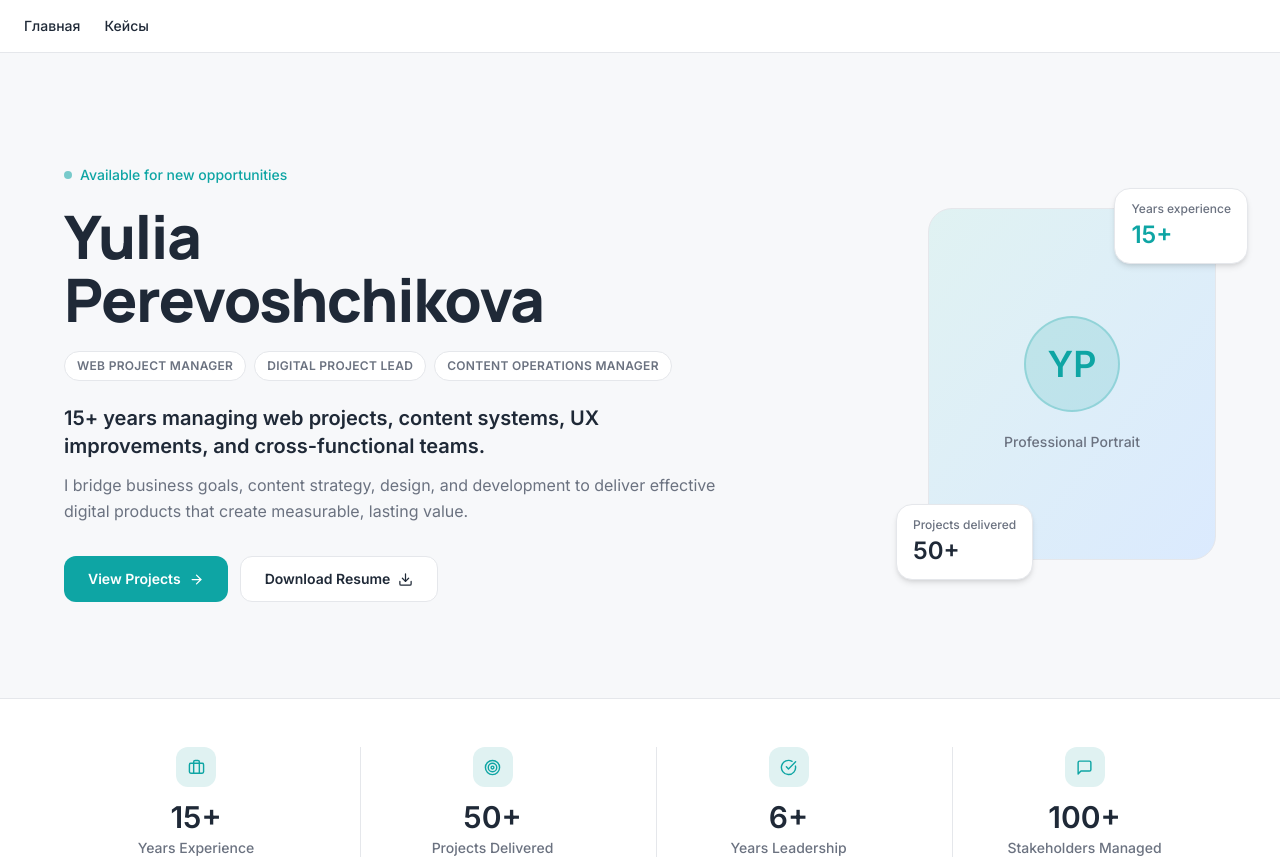
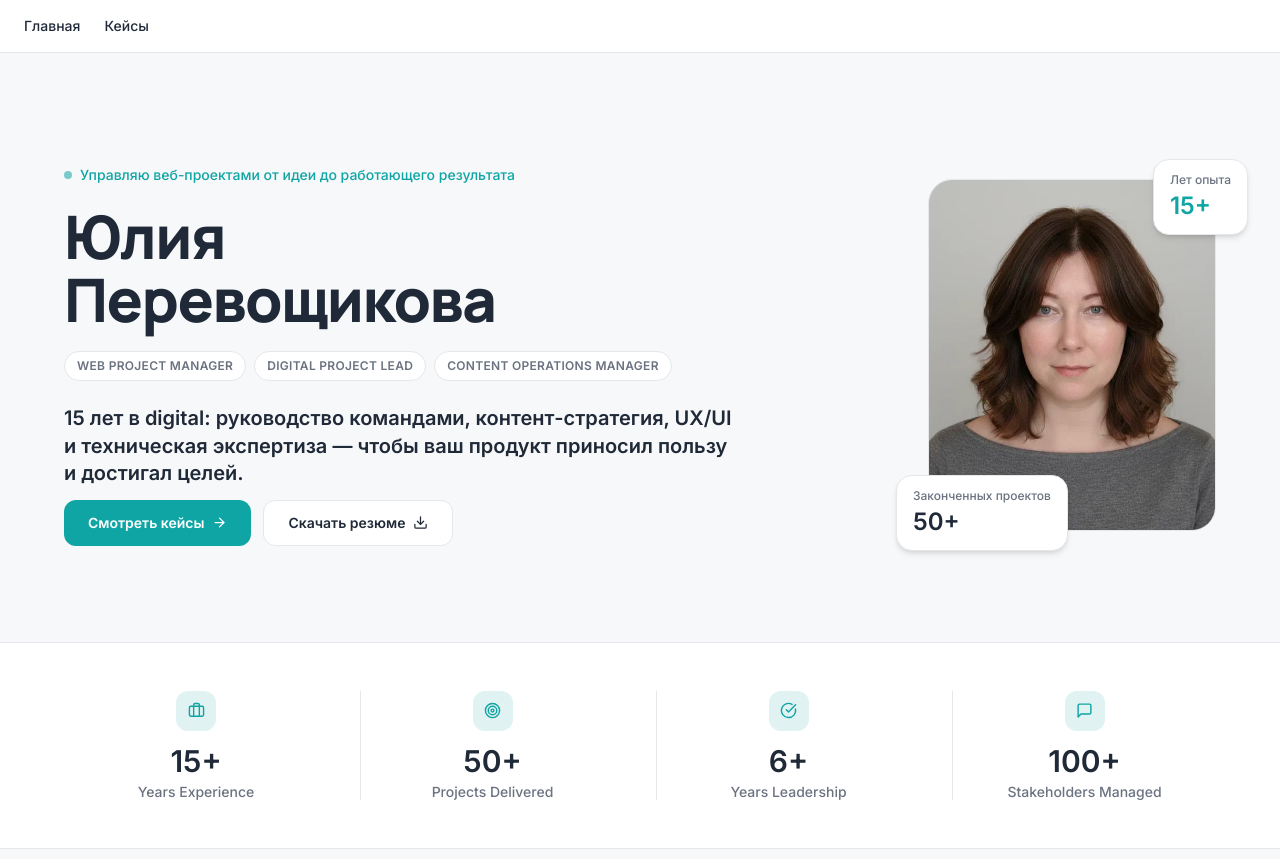
Before and after one commit to ylicezar/portfolio, a React (Vite) app: page / in a window 1280 px wide. Shown: the top 859 px of the page. Built offline with nearby package versions, Linux system fonts and the light colour scheme.

Commit message:
feat: add portrait photo, translate hero to Russian, update content

```diff
--- a/index.html
+++ b/index.html
@@ -5,7 +5,7 @@
 
       <meta charset="UTF-8" />
       <meta name="viewport" content="width=device-width, initial-scale=1.0" />
-      <title>Portfolio website for product manager (Community)</title>
+      <title>Портфолио, Руководитель digital проектов </title>
       <meta name="description" content="Showcases a product manager&#39;s portfolio and experience, helping professionals highlight skills and projects to attract potential employers or clients." />
       <meta name="robots" content="noindex, nofollow" />
       <style>html, body { height: 100%; margin: 0; } #root { height: 100%; }</style>
--- a/src/pages/Home.tsx
+++ b/src/pages/Home.tsx
@@ -202,10 +202,10 @@ function Hero() {
           <div className="max-w-2xl">
             <div className="flex items-center gap-2 mb-5">
               <span className="inline-block w-2 h-2 rounded-full bg-[#0EA5A4] animate-pulse" />
-              <span className="text-sm font-medium text-[#0EA5A4]">Available for new opportunities</span>
+              <span className="text-sm font-medium text-[#0EA5A4]">Управляю веб-проектами от идеи до работающего результата</span>
             </div>
             <h1 className="text-4xl sm:text-5xl md:text-6xl font-extrabold text-[#1F2937] leading-[1.05] tracking-tight mb-5">
-              Yulia<br />Perevoshchikova
+              Юлия<br />Перевощикова
             </h1>
             <div className="flex flex-wrap gap-2 mb-6">
               {["Web Project Manager", "Digital Project Lead", "Content Operations Manager"].map((t) => (
@@ -218,23 +218,23 @@ function Hero() {
               ))}
             </div>
             <p className="text-lg sm:text-xl font-bold text-[#1F2937] leading-snug mb-3">
-              15+ years managing web projects, content systems, UX improvements, and cross-functional teams.
+             15 лет в digital: руководство командами, контент-стратегия, UX/UI и техническая экспертиза — чтобы ваш продукт приносил пользу и достигал целей.
             </p>
-            <p className="text-sm sm:text-base text-[#6B7280] leading-relaxed mb-8">
+            {/* <p className="text-sm sm:text-base text-[#6B7280] leading-relaxed mb-8">
               I bridge business goals, content strategy, design, and development to deliver effective digital products that create measurable, lasting value.
-            </p>
+            </p>*/}
             <div className="flex flex-wrap gap-3">
               <a
                 href="#projects"
                 className="inline-flex items-center gap-2 bg-[#0EA5A4] text-white font-semibold px-5 sm:px-6 py-3 rounded-xl hover:bg-[#0d9190] transition-colors text-sm"
               >
-                View Projects <ArrowRight size={15} />
+                Смотреть кейсы <ArrowRight size={15} />
               </a>
               <a
                 href="#resume"
                 className="inline-flex items-center gap-2 bg-white border border-[#E5E7EB] text-[#1F2937] font-semibold px-5 sm:px-6 py-3 rounded-xl hover:border-[#0EA5A4] hover:text-[#0EA5A4] transition-colors text-sm"
               >
-                Download Resume <Download size={15} />
+                Скачать резюме <Download size={15} />
               </a>
             </div>
           </div>
@@ -242,20 +242,28 @@ function Hero() {
           {/* Portrait — desktop only */}
 <div className="hidden md:flex justify-end">
   <div className="relative">
-              <div className="w-64 lg:w-72 h-80 lg:h-[22rem] rounded-3xl bg-gradient-to-br from-[#E0F2F2] to-[#DBEAFE] flex flex-col items-center justify-center gap-3 border border-[#E5E7EB]">
-                <div className="w-24 h-24 rounded-full bg-[#0EA5A4]/15 border-2 border-[#0EA5A4]/25 flex items-center justify-center">
-                  <span className="text-4xl font-black text-[#0EA5A4]">YP</span>
+    {/* Сам портрет — фото на всю карточку */}
+    <div className="w-64 lg:w-72 h-80 lg:h-[22rem] rounded-3xl overflow-hidden border border-[#E5E7EB]">
+      <img
+        src="/Perevoshchikova.webp"
+        alt="Юлия Перевощикова"
+        className="w-full h-full object-cover"
+      />
     </div>
-                <p className="text-sm font-medium text-[#6B7280] mt-2">Professional Portrait</p>
-              </div>
+
+    {/* Плашка «Projects delivered» */}
     <div className="absolute -bottom-5 -left-8 bg-white rounded-2xl shadow-md px-4 py-3 border border-[#E5E7EB]">
-                <div className="text-xs text-[#6B7280] font-medium mb-0.5">Projects delivered</div>
+      <div className="text-xs text-[#6B7280] font-medium mb-0.5">Законченных проектов</div>
       <div className="text-2xl font-extrabold text-[#1F2937]">50+</div>
     </div>
+
+    {/* Плашка «Years experience» */}
     <div className="absolute -top-5 -right-8 bg-white rounded-2xl shadow-md px-4 py-3 border border-[#E5E7EB]">
-                <div className="text-xs text-[#6B7280] font-medium mb-0.5">Years experience</div>
+      <div className="text-xs text-[#6B7280] font-medium mb-0.5">Лет опыта</div>
       <div className="text-2xl font-extrabold text-[#0EA5A4]">15+</div>
     </div>
+
+    {/* Декоративные квадратики */}
     <div className="absolute -top-6 -left-6 w-20 h-20 rounded-2xl bg-[#2563EB]/5 border border-[#2563EB]/10 -z-10" />
     <div className="absolute -bottom-6 -right-6 w-14 h-14 rounded-xl bg-[#0EA5A4]/8 -z-10" />
   </div>
```
Lines whose indentation alone changed are shown as unchanged.
